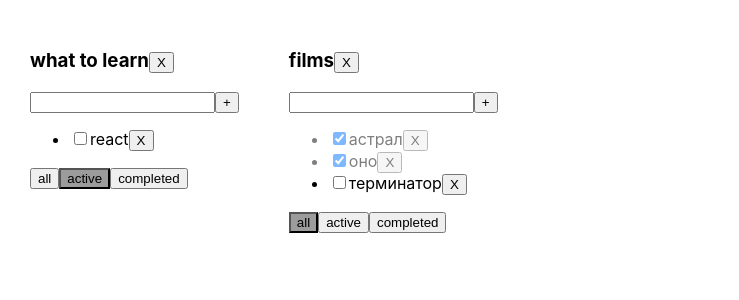
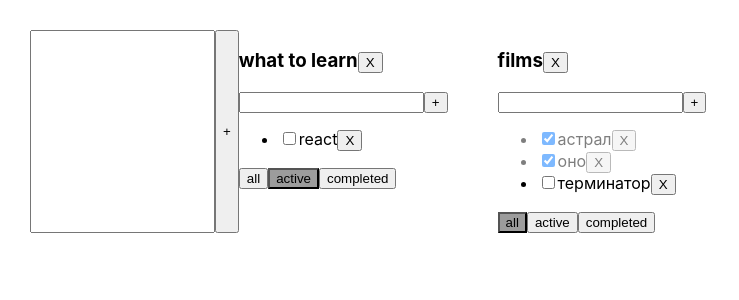
Before and after one commit to vovasobol1/project-react, a React (Create React App) app in the folder my-app/: page / in a window 1280 px wide. Shown: the top 300 px of the page, without its empty margins (0-739 px from the left). Built offline with nearby package versions, Linux system fonts and the light colour scheme.

Commit message:
разбил на компоненты и теперь форма добавления нового дела в отдельном файле

```diff
--- /dev/null
+++ b/my-app/src/AddItemForm.tsx
@@ -0,0 +1,51 @@
+import React, {ChangeEvent, useState} from "react";
+
+type AddItemFormPropsType = {
+    addTask: (taskTitle: string, todoListId: string) => void
+    id: string
+}
+
+export function AddItemForm(props: AddItemFormPropsType) {
+    const [newTaskTitle, setNewTaskTitle] = useState('')
+    const [error, setError] = useState<string | null>(null)
+
+    const onChangeHandler = (event: ChangeEvent<HTMLInputElement>) => {
+        //убираем сообщение об ошибке
+        setError(null)
+        //фунцкия которая вызывается при нажатии изменениии инпута
+        setNewTaskTitle(event.currentTarget.value)
+    }
+    const onKeyPressHandler = (event: any) => {
+        //тут не должен стоять тип any (надо потом исправить)
+        if (event.code === 'Enter') {
+            props.addTask(newTaskTitle, props.id)
+            setNewTaskTitle('') //очищаем инпут
+        }
+    }
+    const addTask = () => {
+        if (newTaskTitle.trim() === '') {
+            //если мы пытаемся добавить дело которое состоит из пустой строки то будет выход из фкнцкии
+            //.trim() обрежет все пробелы потому если этого не сделать пользователь может напечатать много пробелов
+            // и выхода из функции не будет
+            setError("это поле обязательно")
+            return
+        }
+
+        props.addTask(newTaskTitle.trim(), props.id)
+        setNewTaskTitle('') //очищаем инпут
+    }
+
+    return (
+
+        <div>
+            <input value={newTaskTitle}
+                   onChange={onChangeHandler}
+                   onKeyPress={onKeyPressHandler}
+                   className={error ? "error" : ""} //если в error не пустая строка то присвоится класс ошибка
+            />
+            <button onClick={addTask}>+</button>
+            {error && <div className={'error-massage'}>{error}</div>}
+        </div>
+
+    )
+}
--- a/my-app/src/App.tsx
+++ b/my-app/src/App.tsx
@@ -22,7 +22,6 @@ function App() {
             setTodoLists([...todoLists])
         }
     }
-
     function addTask(title: string , todoListId : string) {
         let tasks = tasksObj[todoListId] // достаем все дела конкретного тудулиста (обратимся к нему поо айди)
 
@@ -38,7 +37,6 @@ function App() {
         tasksObj[todoListId] = newTasks
         setTasks({...tasksObj}) //отрисовываем новый обьект
     }
-
     function deleteTask(id: string , todoListId : string ) {
         let tasks = tasksObj[todoListId] // достаем все дела конкретного тудулиста (обратимся к нему поо айди)
 
@@ -75,7 +73,6 @@ function App() {
         {id: todoListId1, title: "what to learn", filter: 'active'},
         {id: todoListId2, title: "films", filter: 'all'},
     ])
-
     const [tasksObj, setTasks] = useState({
         [todoListId1]:[
             {id:v1() , title:'js' , isDone:true} ,
@@ -90,8 +87,10 @@ function App() {
         ]
 
     })
+
     return (
         <div className="App">
+            <input/><button>+</button>
             {
 
                 todoLists.map(todoList => {
--- a/my-app/src/Todolist.tsx
+++ b/my-app/src/Todolist.tsx
@@ -1,8 +1,7 @@
-import React, {ChangeEvent, ChangeEventHandler, KeyboardEventHandler, useState} from "react";
+import React, {ChangeEvent} from "react";
 import {Simulate} from "react-dom/test-utils";
-import click = Simulate.click;
 import {FilterValuesType} from "./App";
-import error = Simulate.error;
+import {AddItemForm} from "./AddItemForm";
 
 
 export type TaskType = {
@@ -11,48 +10,21 @@ export type TaskType = {
     isDone: boolean
 }
 type PropsType = {
-    id:string
+    id: string
     title: string
     tasks: Array<TaskType> //мы ждем на вход массив состоящий из обьектов TaskType
-    deleteTask: (id: string , todoListId : string) => void
-    changeFilter: (value: FilterValuesType , todoListId : string) => void
-    addTask: (taskTitle: string , todoListId : string ) => void
-    changeCheckBoxStatus: (id: string, isDone: boolean , todoListId : string) => void
+    deleteTask: (id: string, todoListId: string) => void
+    changeFilter: (value: FilterValuesType, todoListId: string) => void
+    addTask: (taskTitle: string, todoListId: string) => void
+    changeCheckBoxStatus: (id: string, isDone: boolean, todoListId: string) => void
     filter: FilterValuesType
-    deleteTodoList:(id: string)=>void
+    deleteTodoList: (id: string) => void
 }
 
 export function Todolist(props: PropsType) {
-    const [newTaskTitle, setNewTaskTitle] = useState('')
-    const [error, setError] = useState<string | null>(null)
 
-    const onChangeHandler = (event: ChangeEvent<HTMLInputElement>) => {
-        //убираем сообщение об ошибке
-        setError(null)
-        //фунцкия которая вызывается при нажатии изменениии инпута
-        setNewTaskTitle(event.currentTarget.value)
-    }
-    const onKeyPressHandler = (event: any) => {
-        //тут не должен стоять тип any (надо потом исправить)
-        if (event.code === 'Enter') {
-            props.addTask(newTaskTitle , props.id)
-            setNewTaskTitle('') //очищаем инпут
-        }
-    }
-    const addTask = () => {
-        if (newTaskTitle.trim() === '') {
-            //если мы пытаемся добавить дело которое состоит из пустой строки то будет выход из фкнцкии
-            //.trim() обрежет все пробелы потому если этого не сделать пользователь может напечатать много пробелов
-            // и выхода из функции не будет
-            setError("это поле обязательно")
-            return
-        }
-
-        props.addTask(newTaskTitle.trim() , props.id)
-        setNewTaskTitle('') //очищаем инпут
-    }
     const onAllClickHandler = () => {
-        props.changeFilter('all', props.id )
+        props.changeFilter('all', props.id)
     }
     const onActiveClickHandler = () => {
         props.changeFilter('active', props.id)
@@ -60,31 +32,26 @@ export function Todolist(props: PropsType) {
     const onCompletedHandler = () => {
         props.changeFilter('completed', props.id)
     }
-    const deleteTodoListHandler = ()=>{
+    const deleteTodoListHandler = () => {
         props.deleteTodoList(props.id)
     }
+
     return (
         <div>
-            <h3>{props.title}<button onClick={deleteTodoListHandler}>X</button></h3>
-            <div>
-                <input value={newTaskTitle}
-                       onChange={onChangeHandler}
-                       onKeyPress={onKeyPressHandler}
-                       className={error ? "error" : ""} //если в error не пустая строка то присвоится класс ошибка
-                />
-                <button onClick={addTask}>+</button>
-                {error && <div className={'error-massage'}>{error}</div>}
-            </div>
+            <h3>{props.title}
+                <button onClick={deleteTodoListHandler}>X</button>
+            </h3>
+            <AddItemForm addTask={props.addTask} id={props.id} />
             <ul>
                 {
                     // в пропсах приходит массив обьектов props.tasks (в нем лежат все дела ) с помощью map
                     // отрисовываем каждый жлемент этого массива
                     props.tasks.map((task) => {
                         const onDeleteHandler = () => {
-                            props.deleteTask(task.id , props.id)
+                            props.deleteTask(task.id, props.id)
                         }//функция которая удаляет дело
                         const onChangeCheckBoxHandler = (event: ChangeEvent<HTMLInputElement>) => {
-                            props.changeCheckBoxStatus(task.id, event.target.checked , props.id)
+                            props.changeCheckBoxStatus(task.id, event.target.checked, props.id)
                         }//функция которая менеят статус чекбокса
 
                         return (
```
